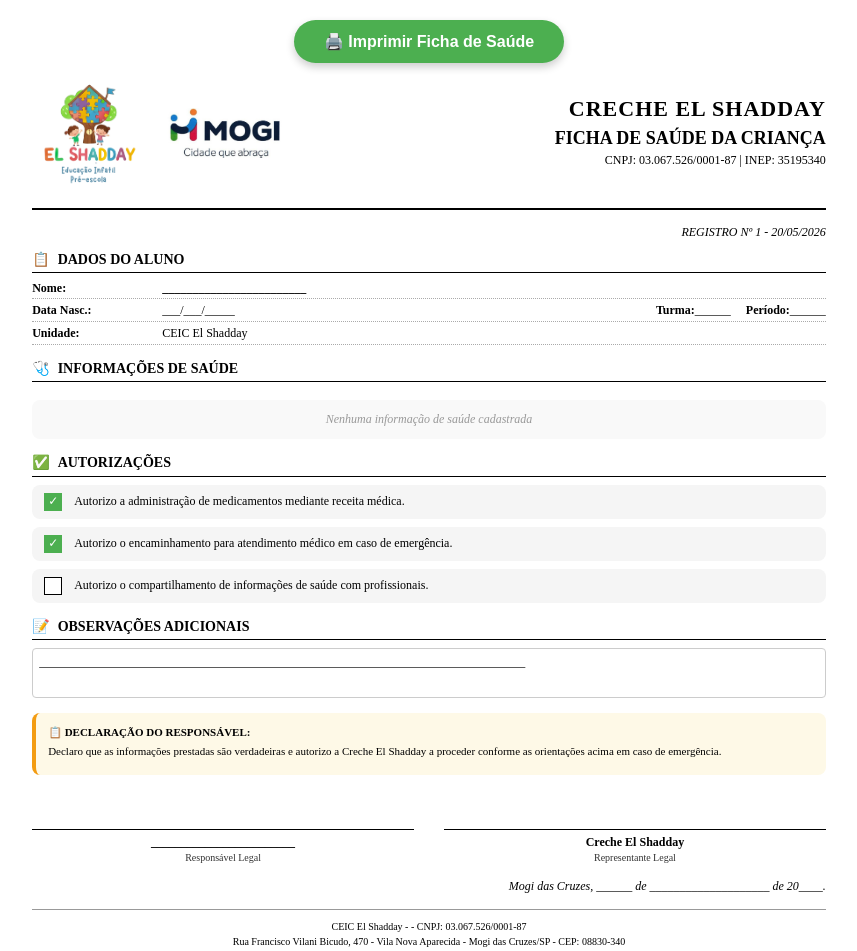
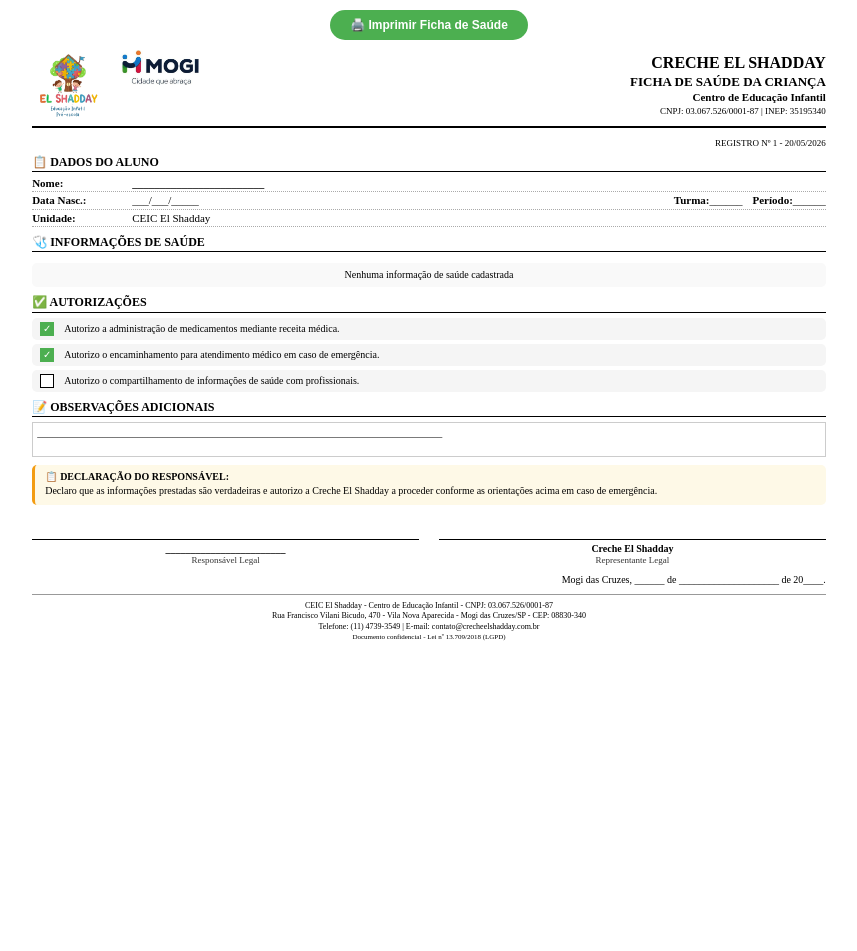
Before and after one commit to suportecodetecx/creche-elshadday, a Flask app: page /visualizar/termo/saude/1 in a window 1280 px wide. Shown: the top 951 px of the page, without its empty margins (211-1068 px from the left). After the commit the page ends 641 px from the top, so only its background shows below. Run offline with Flask 3, Linux system fonts and the light colour scheme; a database or web service that is not in the repository returns one stand-in record (values such as "Sample title"); parts of the project's set-up code (start-up, migrations or seed data) failed here and were passed over.

Commit message:
Ajuste layout da Ficha de Saúde - Otimização para caber em uma página A4

```diff
--- a/templates/componentes/termo_saude.html
+++ b/templates/componentes/termo_saude.html
@@ -5,10 +5,10 @@
     <meta name="viewport" content="width=device-width, initial-scale=1.0">
     <title>Ficha de Saúde da Criança - Creche El Shadday</title>
     <style>
-        /* CONFIGURAÇÃO ULTRARRÁPIDA PARA A4 */
+        /* CONFIGURAÇÃO AJUSTADA PARA A4 - MANTENDO TODAS AS INFORMAÇÕES */
         @page {
             size: A4;
-            margin: 2cm 1.5cm 1.5cm 1.5cm;
+            margin: 1.5cm 1.2cm 1.2cm 1.2cm;
         }
 
         * {
@@ -21,11 +21,11 @@
             font-family: 'Times New Roman', Times, serif;
             background: white;
             color: #000;
-            line-height: 1.3;
+            line-height: 1.2;
             width: 100%;
             max-width: 210mm;
             margin: 0 auto;
-            padding: 0;
+            font-size: 11px;
         }
 
         .documento {
@@ -36,31 +36,19 @@
         /* BOTÃO DE IMPRESSÃO */
         .print-button-container {
             text-align: center;
-            margin: 20px 0 15px 0;
+            margin: 10px 0;
         }
 
         .print-button {
             background: #4CAF50;
             color: white;
             border: none;
-            padding: 12px 30px;
-            font-size: 16px;
+            padding: 8px 20px;
+            font-size: 12px;
             font-weight: bold;
             border-radius: 50px;
             cursor: pointer;
-            box-shadow: 0 4px 8px rgba(0,0,0,0.2);
-            transition: all 0.3s ease;
             font-family: Arial, Helvetica, sans-serif;
-        }
-
-        .print-button:hover {
-            background: #45a049;
-            transform: translateY(-2px);
-            box-shadow: 0 6px 12px rgba(0,0,0,0.3);
-        }
-
-        .print-button:active {
-            transform: translateY(0);
         }
 
         @media print {
@@ -69,209 +57,156 @@
             }
         }
 
-        /* CABEÇALHO PADRONIZADO */
+        /* CABEÇALHO - AJUSTADO */
         .cabecalho {
             text-align: center;
-            margin-top: 15px;
-            margin-bottom: 15px;
+            margin-top: 10px;
+            margin-bottom: 10px;
             border-bottom: 2px solid #000;
-            padding-bottom: 10px;
+            padding-bottom: 6px;
         }
 
         .header-topo {
             display: flex;
             justify-content: space-between;
             align-items: center;
-            margin-bottom: 10px;
-            flex-wrap: wrap;
+            gap: 15px;
         }
 
         .header-imagens {
             display: flex;
-            justify-content: flex-start;
-            align-items: center;
-            gap: 20px;
+            gap: 15px;
         }
 
         .header-imagens img {
-            max-height: 110px;
+            max-height: 70px;
             width: auto;
-            object-fit: contain;
         }
 
         .logo-mogi {
-            max-height: 50px !important;
+            max-height: 35px !important;
         }
 
         .logo-creche {
-            max-height: 110px;
+            max-height: 70px;
         }
 
         .header-textos {
             text-align: right;
-            flex: 1;
         }
 
         .header-textos h1 {
-            font-size: 22px;
-            font-weight: bold;
-            text-transform: uppercase;
+            font-size: 16px;
             margin: 0;
-            letter-spacing: 1px;
         }
 
         .header-textos h2 {
-            font-size: 18px;
-            font-weight: bold;
-            margin: 3px 0;
-            text-transform: uppercase;
+            font-size: 13px;
+            margin: 2px 0;
         }
 
         .header-textos h3 {
-            font-size: 14px;
-            font-weight: normal;
-            margin: 2px 0;
-            font-style: italic;
+            font-size: 11px;
+            margin: 1px 0;
         }
 
         .header-textos p {
-            font-size: 12px;
-            margin: 2px 0;
+            font-size: 9px;
+            margin: 1px 0;
         }
 
         .data-versao {
             text-align: right;
-            font-size: 12px;
-            font-style: italic;
-            margin-bottom: 10px;
+            font-size: 9px;
+            margin-bottom: 6px;
         }
 
-        /* SEÇÕES */
+        /* SEÇÕES - MAIS COMPACTAS */
         .secao {
-            margin-bottom: 15px;
+            margin-bottom: 8px;
         }
 
         .secao-titulo {
             font-weight: bold;
-            font-size: 14px;
-            margin-bottom: 8px;
+            font-size: 12px;
+            margin-bottom: 5px;
             border-bottom: 1px solid #000;
-            padding-bottom: 3px;
-            display: flex;
-            align-items: center;
-            gap: 8px;
+            padding-bottom: 2px;
         }
 
         /* LINHAS DE DADOS */
         .dados-linha {
             display: flex;
-            margin-bottom: 4px;
-            font-size: 12px;
+            margin-bottom: 2px;
+            font-size: 11px;
             border-bottom: 1px dotted #aaa;
-            padding-bottom: 2px;
+            padding-bottom: 1px;
         }
 
         .dados-label {
             font-weight: bold;
-            width: 130px;
-            font-size: 12px;
+            width: 100px;
         }
 
         .dados-valor {
             flex: 1;
-            font-size: 12px;
         }
 
-        /* CARDS COLORIDOS */
+        /* CARDS COLORIDOS - MAIS COMPACTOS */
         .card-saude {
             background: #f8f9fa;
-            border-radius: 8px;
-            padding: 12px;
-            margin-bottom: 10px;
-            border-left: 4px solid;
+            border-radius: 5px;
+            padding: 6px 10px;
+            margin-bottom: 6px;
+            border-left: 3px solid;
         }
 
-        .card-sangue {
-            border-left-color: #2196F3;
-            background: linear-gradient(135deg, #e3f2fd, #fff);
-        }
-
-        .card-plano {
-            border-left-color: #9C27B0;
-            background: linear-gradient(135deg, #f3e5f5, #fff);
-        }
-
-        .card-alergia {
-            border-left-color: #FF9800;
-            background: linear-gradient(135deg, #fff3e0, #fff);
-        }
-
-        .card-medicamento {
-            border-left-color: #4CAF50;
-            background: linear-gradient(135deg, #e8f5e9, #fff);
-        }
-
-        .card-restricao {
-            border-left-color: #F44336;
-            background: linear-gradient(135deg, #ffebee, #fff);
-        }
-
-        .card-pediatra {
-            border-left-color: #00BCD4;
-            background: linear-gradient(135deg, #e0f7fa, #fff);
-        }
-
-        .card-emergencia {
-            border-left-color: #FF5722;
-            background: linear-gradient(135deg, #fbe9e7, #fff);
-        }
-
-        .card-responsavel {
-            border-left-color: #3F51B5;
-            background: linear-gradient(135deg, #e8eaf6, #fff);
-        }
+        .card-sangue { border-left-color: #2196F3; background: #e3f2fd; }
+        .card-plano { border-left-color: #9C27B0; background: #f3e5f5; }
+        .card-alergia { border-left-color: #FF9800; background: #fff3e0; }
+        .card-medicamento { border-left-color: #4CAF50; background: #e8f5e9; }
+        .card-restricao { border-left-color: #F44336; background: #ffebee; }
+        .card-pediatra { border-left-color: #00BCD4; background: #e0f7fa; }
+        .card-responsavel { border-left-color: #3F51B5; background: #e8eaf6; }
 
         .card-titulo {
             font-weight: bold;
-            font-size: 13px;
-            margin-bottom: 8px;
-            display: flex;
-            align-items: center;
-            gap: 6px;
+            font-size: 11px;
+            margin-bottom: 4px;
         }
 
         .card-conteudo {
-            font-size: 12px;
-            line-height: 1.4;
+            font-size: 10px;
+            line-height: 1.3;
         }
 
         .card-conteudo div {
-            margin-bottom: 4px;
+            margin-bottom: 2px;
         }
 
         /* GRADE 2 COLUNAS */
         .grid-2 {
             display: grid;
             grid-template-columns: 1fr 1fr;
-            gap: 12px;
-            margin-bottom: 10px;
+            gap: 8px;
+            margin-bottom: 6px;
         }
 
-        /* AUTORIZAÇÕES */
+        /* AUTORIZAÇÕES - MAIS COMPACTAS */
         .autorizacao-item {
             display: flex;
             align-items: center;
-            gap: 12px;
-            margin: 8px 0;
-            padding: 8px 12px;
+            gap: 10px;
+            margin: 4px 0;
+            padding: 4px 8px;
             background: #f5f5f5;
-            border-radius: 8px;
-            font-size: 12px;
+            border-radius: 5px;
+            font-size: 10px;
         }
 
         .check-box {
-            width: 18px;
-            height: 18px;
+            width: 14px;
+            height: 14px;
             border: 1px solid #000;
             background: white;
             display: inline-block;
@@ -286,18 +221,18 @@
         .check-marcado::after {
             content: "✓";
             color: white;
+            font-size: 10px;
             display: flex;
             align-items: center;
             justify-content: center;
-            font-size: 12px;
         }
 
-        /* ASSINATURAS */
+        /* ASSINATURAS - MAIS COMPACTAS */
         .assinaturas {
             display: flex;
             justify-content: space-between;
-            margin: 20px 0 10px;
-            gap: 30px;
+            margin: 10px 0 5px;
+            gap: 20px;
         }
 
         .assinatura-item {
@@ -307,75 +242,73 @@
 
         .linha-assinatura {
             border-bottom: 1px solid #000;
-            height: 35px;
-            margin-bottom: 5px;
+            height: 25px;
+            margin-bottom: 3px;
         }
 
         .assinatura-nome {
             font-weight: bold;
-            font-size: 12px;
+            font-size: 10px;
         }
 
         .assinatura-info {
-            font-size: 10px;
+            font-size: 9px;
             color: #333;
         }
 
         .data-local {
             text-align: right;
-            font-size: 12px;
-            margin: 15px 0;
-            font-style: italic;
+            font-size: 10px;
+            margin: 8px 0;
         }
 
-        /* RODAPÉ */
+        /* OBSERVAÇÃO - MAIS COMPACTA */
+        .observacao {
+            background: #fef9e7;
+            padding: 6px 10px;
+            border-left: 3px solid #f39c12;
+            margin: 6px 0;
+            font-size: 10px;
+            border-radius: 5px;
+        }
+
+        .observacao p {
+            margin-bottom: 2px;
+        }
+
+        /* LINHA ADICIONAL */
+        .linha-adicional {
+            border: 1px solid #ccc;
+            height: 35px;
+            padding: 4px;
+            font-size: 10px;
+            margin-top: 4px;
+        }
+
+        /* RODAPÉ - MAIS COMPACTO */
         .rodape {
             text-align: center;
-            font-size: 10px;
+            font-size: 8px;
             border-top: 1px solid #999;
-            padding-top: 8px;
-            margin-top: 15px;
-            line-height: 1.3;
+            padding-top: 5px;
+            margin-top: 8px;
         }
 
         .rodape p {
-            margin: 2px 0;
-        }
-
-        .email-destaque {
-            font-weight: bold;
-            color: #000;
+            margin: 1px 0;
         }
 
         .lgpd-footer {
-            font-size: 9px;
-            text-align: center;
-            color: #666;
-            margin-top: 5px;
-        }
-
-        /* OBSERVAÇÃO */
-        .observacao {
-            background: #fef9e7;
-            padding: 12px;
-            border-left: 4px solid #f39c12;
-            margin: 12px 0;
-            font-size: 11px;
-            border-radius: 8px;
-        }
-
-        .observacao p {
-            margin-bottom: 5px;
+            font-size: 7px;
+            margin-top: 2px;
         }
 
         .sem-informacao {
-            color: #999;
-            font-style: italic;
-            font-size: 12px;
-            padding: 12px;
+            font-size: 10px;
+            padding: 6px;
             text-align: center;
             background: #f9f9f9;
-            border-radius: 8px;
+            border-radius: 5px;
         }
     </style>
 </head>
@@ -383,9 +316,7 @@
     <div class="documento">
         <!-- BOTÃO DE IMPRESSÃO -->
         <div class="print-button-container">
-            <button class="print-button" onclick="window.print()">
-                🖨️ Imprimir Ficha de Saúde
-            </button>
+            <button class="print-button" onclick="window.print()">🖨️ Imprimir Ficha de Saúde</button>
         </div>
 
         <!-- CABEÇALHO PADRONIZADO -->
@@ -410,9 +341,7 @@
 
         <!-- DADOS DO ALUNO -->
         <div class="secao">
-            <div class="secao-titulo">
-                <span>📋</span> DADOS DO ALUNO
-            </div>
+            <div class="secao-titulo">📋 DADOS DO ALUNO</div>
             <div class="dados-linha">
                 <span class="dados-label">Nome:</span>
                 <span class="dados-valor"><strong>{{ aluno.dados_pessoais.nome or '________________________' }}</strong></span>
@@ -427,9 +356,9 @@
                         ___/___/_____
                     {% endif %}
                 </span>
-                <span style="margin-left: 15px; font-weight: bold;">Turma:</span>
+                <span style="margin-left: 10px; font-weight: bold;">Turma:</span>
                 <span>{{ aluno.turma.turma or '______' }}</span>
-                <span style="margin-left: 15px; font-weight: bold;">Período:</span>
+                <span style="margin-left: 10px; font-weight: bold;">Período:</span>
                 <span>{{ aluno.turma.periodo or '______' }}</span>
             </div>
             <div class="dados-linha">
@@ -438,144 +367,87 @@
             </div>
         </div>
 
-        <!-- RESPONSÁVEL LEGAL (SÓ APARECE SE TIVER DADOS) -->
+        <!-- RESPONSÁVEL LEGAL -->
         {% set resp_principal = aluno.responsaveis|selectattr("tipo", "equalto", "principal")|first %}
         {% if resp_principal and (resp_principal.nome or resp_principal.telefone or resp_principal.cpf or resp_principal.email) %}
-        <div class="secao">
-            <div class="card-responsavel card-saude">
-                <div class="card-titulo">
-                    <span>👪</span> RESPONSÁVEL LEGAL
-                </div>
-                <div class="card-conteudo">
-                    {% if resp_principal.nome %}
-                    <div><strong>Nome:</strong> {{ resp_principal.nome }}</div>
-                    {% endif %}
-                    {% if resp_principal.telefone %}
-                    <div><strong>Telefone:</strong> {{ resp_principal.telefone }}</div>
-                    {% endif %}
-                    {% if resp_principal.cpf %}
-                    <div><strong>CPF:</strong> {{ resp_principal.cpf }}</div>
-                    {% endif %}
-                    {% if resp_principal.email %}
-                    <div><strong>E-mail:</strong> {{ resp_principal.email }}</div>
-                    {% endif %}
-                </div>
+        <div class="card-responsavel card-saude">
+            <div class="card-titulo">👪 RESPONSÁVEL LEGAL</div>
+            <div class="card-conteudo">
+                {% if resp_principal.nome %}<div><strong>Nome:</strong> {{ resp_principal.nome }}</div>{% endif %}
+                {% if resp_principal.telefone %}<div><strong>Telefone:</strong> {{ resp_principal.telefone }}</div>{% endif %}
+                {% if resp_principal.cpf %}<div><strong>CPF:</strong> {{ resp_principal.cpf }}</div>{% endif %}
+                {% if resp_principal.email %}<div><strong>E-mail:</strong> {{ resp_principal.email }}</div>{% endif %}
             </div>
         </div>
         {% endif %}
 
         <!-- INFORMAÇÕES DE SAÚDE -->
         <div class="secao">
-            <div class="secao-titulo">
-                <span>🩺</span> INFORMAÇÕES DE SAÚDE
-            </div>
+            <div class="secao-titulo">🩺 INFORMAÇÕES DE SAÚDE</div>
 
             <div class="grid-2">
-                <!-- Tipo Sanguíneo -->
                 {% if aluno.saude.tipo_sanguineo %}
                 <div class="card-sangue card-saude">
-                    <div class="card-titulo">
-                        <span>🩸</span> Tipo Sanguíneo
-                    </div>
-                    <div class="card-conteudo">
-                        <strong>{{ aluno.saude.tipo_sanguineo }}</strong>
-                    </div>
+                    <div class="card-titulo">🩸 Tipo Sanguíneo</div>
+                    <div class="card-conteudo"><strong>{{ aluno.saude.tipo_sanguineo }}</strong></div>
                 </div>
                 {% endif %}
 
-                <!-- Plano de Saúde -->
                 {% if aluno.saude.plano_saude %}
                 <div class="card-plano card-saude">
-                    <div class="card-titulo">
-                        <span>🏥</span> Plano de Saúde
-                    </div>
-                    <div class="card-conteudo">
-                        {{ aluno.saude.plano_saude }}
-                    </div>
+                    <div class="card-titulo">🏥 Plano de Saúde</div>
+                    <div class="card-conteudo">{{ aluno.saude.plano_saude }}</div>
                 </div>
                 {% endif %}
             </div>
 
-            <!-- Alergias -->
             {% if aluno.saude.alergias %}
             <div class="card-alergia card-saude">
-                <div class="card-titulo">
-                    <span>⚠️</span> ALERGIAS
-                </div>
-                <div class="card-conteudo">
-                    {{ aluno.saude.alergias }}
-                </div>
+                <div class="card-titulo">⚠️ ALERGIAS</div>
+                <div class="card-conteudo">{{ aluno.saude.alergias }}</div>
             </div>
             {% endif %}
 
-            <!-- Medicamentos -->
             {% if aluno.saude.medicamentos %}
             <div class="card-medicamento card-saude">
-                <div class="card-titulo">
-                    <span>💊</span> MEDICAMENTOS DE USO CONTÍNUO
-                </div>
-                <div class="card-conteudo">
-                    {{ aluno.saude.medicamentos }}
-                </div>
+                <div class="card-titulo">💊 MEDICAMENTOS DE USO CONTÍNUO</div>
+                <div class="card-conteudo">{{ aluno.saude.medicamentos }}</div>
             </div>
             {% endif %}
 
-            <!-- Restrições Alimentares -->
             {% if aluno.saude.restricoes %}
             <div class="card-restricao card-saude">
-                <div class="card-titulo">
-                    <span>🚫</span> RESTRIÇÕES ALIMENTARES
-                </div>
-                <div class="card-conteudo">
-                    {{ aluno.saude.restricoes }}
-                </div>
+                <div class="card-titulo">🚫 RESTRIÇÕES ALIMENTARES</div>
+                <div class="card-conteudo">{{ aluno.saude.restricoes }}</div>
             </div>
             {% endif %}
 
-            <!-- Deficiência -->
             {% if aluno.saude.deficiencia and aluno.saude.deficiencia_desc %}
             <div class="card-restricao card-saude">
-                <div class="card-titulo">
-                    <span>⚠️</span> DEFICIÊNCIA
-                </div>
-                <div class="card-conteudo">
-                    {{ aluno.saude.deficiencia_desc }}
-                </div>
+                <div class="card-titulo">⚠️ DEFICIÊNCIA</div>
+                <div class="card-conteudo">{{ aluno.saude.deficiencia_desc }}</div>
             </div>
             {% endif %}
 
-            <!-- Mensagem se nenhum dado de saúde -->
             {% if not aluno.saude.tipo_sanguineo and not aluno.saude.plano_saude and not aluno.saude.alergias and not aluno.saude.medicamentos and not aluno.saude.restricoes and not (aluno.saude.deficiencia and aluno.saude.deficiencia_desc) %}
-            <div class="sem-informacao">
-                Nenhuma informação de saúde cadastrada
-            </div>
+            <div class="sem-informacao">Nenhuma informação de saúde cadastrada</div>
             {% endif %}
         </div>
 
-        <!-- PEDIATRA / CONTATO DE EMERGÊNCIA (SÓ APARECE SE TIVER DADOS) -->
+        <!-- PEDIATRA / CONTATO DE EMERGÊNCIA -->
         {% if aluno.saude.pediatra or aluno.saude.contato_pediatra %}
-        <div class="secao">
-            <div class="card-pediatra card-saude">
-                <div class="card-titulo">
-                    <span>👨‍⚕️</span> PEDIATRA / CONTATO DE EMERGÊNCIA
-                </div>
-                <div class="card-conteudo">
-                    {% if aluno.saude.pediatra %}
-                    <div><strong>Nome:</strong> {{ aluno.saude.pediatra }}</div>
-                    {% endif %}
-                    {% if aluno.saude.contato_pediatra %}
-                    <div><strong>Telefone:</strong> {{ aluno.saude.contato_pediatra }}</div>
-                    {% endif %}
-                </div>
+        <div class="card-pediatra card-saude">
+            <div class="card-titulo">👨‍⚕️ PEDIATRA / CONTATO DE EMERGÊNCIA</div>
+            <div class="card-conteudo">
+                {% if aluno.saude.pediatra %}<div><strong>Nome:</strong> {{ aluno.saude.pediatra }}</div>{% endif %}
+                {% if aluno.saude.contato_pediatra %}<div><strong>Telefone:</strong> {{ aluno.saude.contato_pediatra }}</div>{% endif %}
             </div>
         </div>
         {% endif %}
 
         <!-- AUTORIZAÇÕES -->
         <div class="secao">
-            <div class="secao-titulo">
-                <span>✅</span> AUTORIZAÇÕES
-            </div>
+            <div class="secao-titulo">✅ AUTORIZAÇÕES</div>
 
             <div class="autorizacao-item">
                 <span class="check-box check-marcado"></span>
@@ -595,10 +467,8 @@
 
         <!-- INFORMAÇÕES ADICIONAIS -->
         <div class="secao">
-            <div class="secao-titulo">
-                <span>📝</span> OBSERVAÇÕES ADICIONAIS
-            </div>
-            <div style="border: 1px solid #ccc; height: 50px; padding: 6px; font-size: 12px; border-radius: 4px;">
+            <div class="secao-titulo">📝 OBSERVAÇÕES ADICIONAIS</div>
+            <div class="linha-adicional">
                 _________________________________________________________________________________
             </div>
         </div>
```
